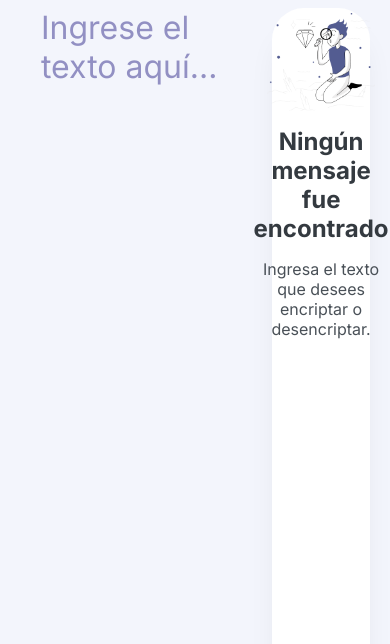
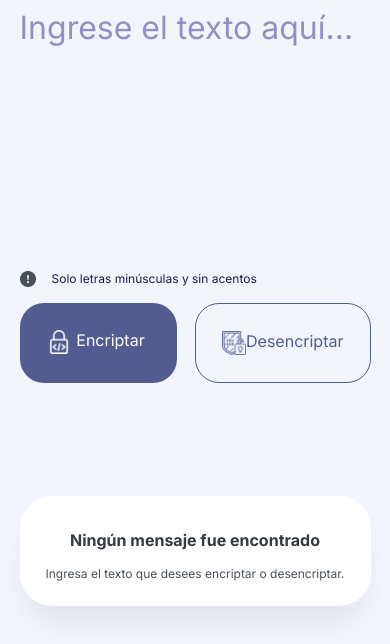
Before and after one commit to JuanC046/encriptador-texto, a plain HTML site: page index.html in a window 390 px wide. Shown: the part 99-743 px from the top of the page. Drawn offline with Linux system fonts and the light colour scheme.

Commit message:
Add Tablet desing

```diff
--- a/style/main.css
+++ b/style/main.css
@@ -242,3 +242,47 @@ body{
 .hidden{
     display: none;
 }
+
+
+/* Media queries */
+/* Tablets */
+@media screen and (max-width: 1200px){
+    .principal{
+        flex-direction: column;
+        padding: 3% 5% 5% 5%;
+    }
+    .escritura{
+        width: 100%;
+        height: 50%;
+    }
+    .escritura__botones{
+        justify-content: center;
+    }
+    .boton_dark{
+        width: 50%;
+    }
+    .boton_desencriptar{
+        width: 50%;
+    }
+    .resultado{
+        width: 100%;
+        height: auto;
+        max-height: 30vh;
+        padding-bottom: 0.5rem;
+    }
+    .resultado__esperaTexto__imagen{
+        display: none;
+    }
+    .resultado__esperaTexto__subtitulo{
+        font-size: 1rem;
+    }
+    .resultado__esperaTexto__info{
+        font-size: 0.75rem;
+    }
+    .resultado__texto{
+        font-size: 1rem;
+    }
+    .footer__boton{
+        width: 20%;
+    }
+}
```
